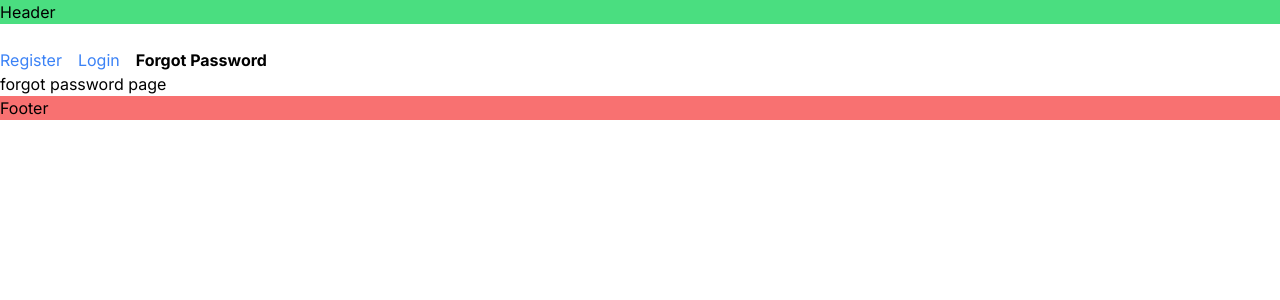
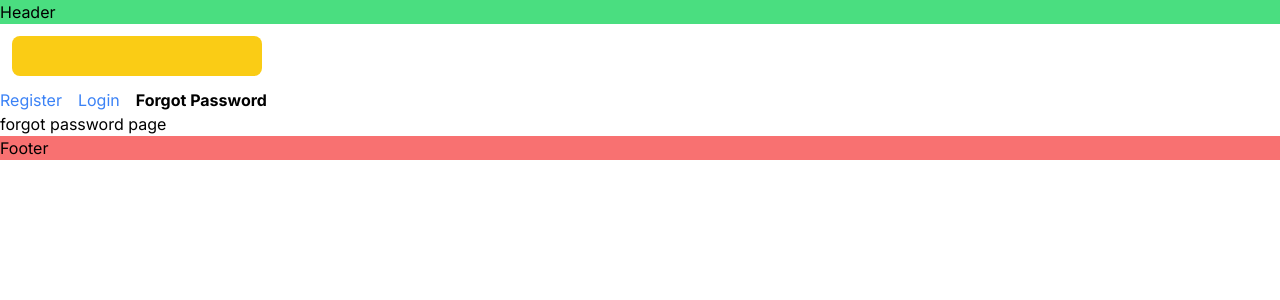
Before and after one commit to aleksandresher/next-course, a Next.js app: page /forgot-password in a window 1280 px wide. Shown: the top 300 px of the page. Built offline with nearby package versions, Linux system fonts and the light colour scheme.

Commit message:
templates

```diff
--- a/app/(auth)/layout.tsx
+++ b/app/(auth)/template.tsx
@@ -17,13 +17,17 @@ export default function AuthLayout({
   children: React.ReactNode;
 }) {
   const pathname = usePathname();
-  console.log(pathname);
+
   const [input, setInput] = useState("");
 
   return (
     <div>
-      <div>
-        <input value={input} onChange={(e) => setInput(e.target.value)} />
+      <div className="p-3">
+        <input
+          value={input}
+          onChange={(e) => setInput(e.target.value)}
+          className="bg-yellow-400 rounded-lg p-2"
+        />
       </div>
       {navLinks.map((link) => {
         const isActive = pathname.startsWith(link.href);
```
